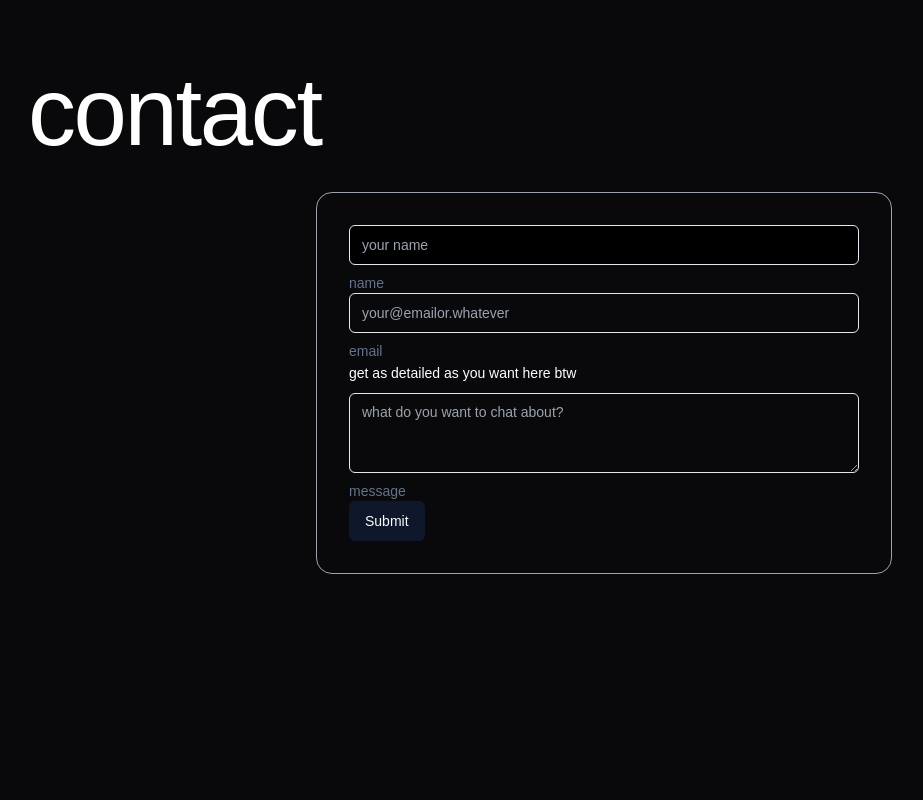
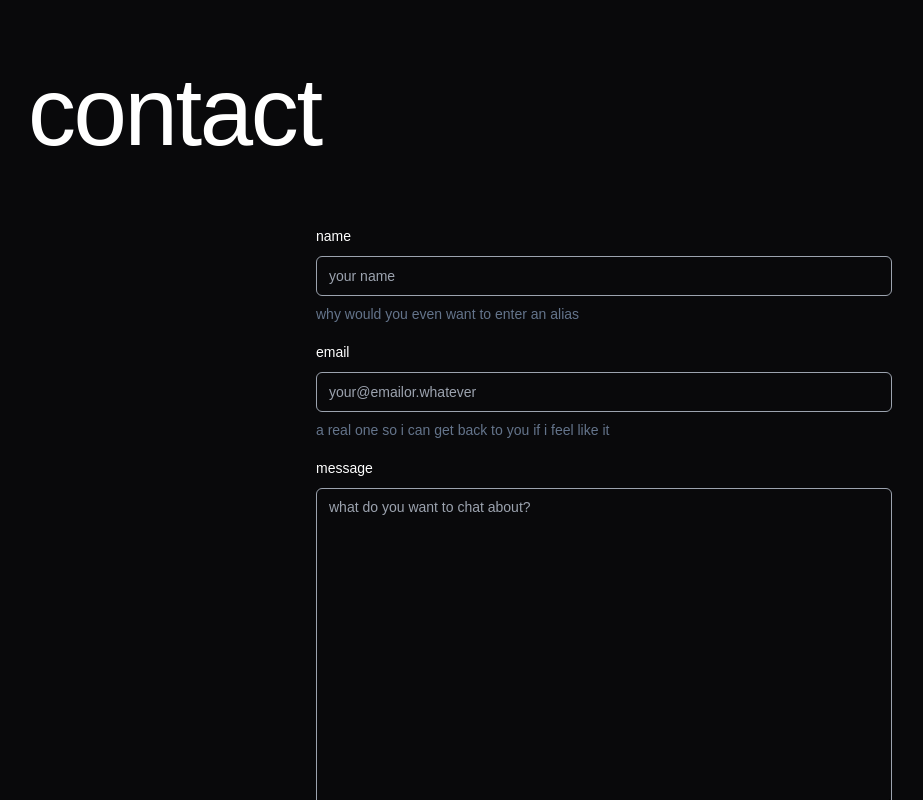
Before and after one commit to nikhilYates/gen-two, a Next.js app in the folder nikhilyates-two/: page / in a window 1280 px wide. Shown: the part 4792-5592 px from the top of the page, without its empty margins (36-959 px from the left). Built offline with nearby package versions, Linux system fonts and the light colour scheme.

Commit message:
contact form layout

```diff
--- a/nikhilyates-two/data/contents.json
+++ b/nikhilyates-two/data/contents.json
@@ -25,7 +25,7 @@
         "title": "contact",
         "description": "i know, i know - you're begging to hire me",
         "photoUrl": "",
-        "link": ""
+        "link": "contact"
     },
     {
         "id": 5,
--- a/nikhilyates-two/src/app/contact/page.tsx
+++ b/nikhilyates-two/src/app/contact/page.tsx
@@ -17,16 +17,17 @@ import { Textarea } from "@/components/ui/textarea"
 
 
 const formSchema = z.object({
-    name: z.string().min(2, {
-        message: "enter a name"
-    }).max(50),
-    email: z.string().email({
-        message: "enter a valid email address"
-    }),
-    message: z.string().min(10, {
-        message: 'no spam please. how can i help?'
-    }
-    ).max(500),
+    name: z.string()
+        .min(2, { message: "enter a name" })
+        .max(50)
+        .nonempty({ message: "name is required" }),
+    email: z.string()
+        .email({ message: "enter a valid email address" })
+        .nonempty({ message: "email is required" }),
+    message: z.string()
+        .min(10, { message: 'no spam please. how can i help?' })
+        .max(500)
+        .nonempty({ message: "message is required" }),
 });
 
 export function ContactForm() {
@@ -41,68 +42,87 @@ export function ContactForm() {
     }
 
     return (
-        <div id='experience' className='bg-zinc-950 h-screen w-screen p-16 flex flex-col gap-8'>
+        <div id='contact' className='bg-zinc-950 h-screen w-screen p-16 flex flex-col gap-8'>
             <div className='w-full flex flex-col gap-3'>
                 <h1 className='scroll-m-20 text-4xl font-extralight tracking-tight lg:text-8xl text-white'>contact</h1>
             </div>
             <div className="w-full flex flex-row justify-center">
-                <div className="w-[50%]">
+                <div className="md:w-full lg:w-[50%]">
                     <Form {...form}>
                         <form onSubmit={form.handleSubmit(onSubmit)} className="space-y-8">
+                            <div className="rounded-2xl pt-8 flex flex-col gap-4">
+
                                 <FormField
                                     control={form.control}
                                     name="name"
                                     render={({ field }) => (
-                                <div className="rounded-2xl p-8 border border-gray-400 transition-all
-                                    duration-1000 hover:border-white">
                                         <FormItem>
+                                            <FormLabel className="text-white">name</FormLabel>
                                             <FormControl>
                                                 <Input
+                                                    id="name"
                                                     type='text'
                                                     placeholder="your name"
-                                                className="bg-black text-white placeholder:text-gray-400"
+                                                    className="bg-zinc-950 placeholder:text-gray-400 border border-gray-400 text-zinc-100"
                                                     {...field}
                                                 />
                                             </FormControl>
                                             <FormDescription>
-                                            name
+                                                why would you even want to enter an alias
                                             </FormDescription>
                                             <FormMessage />
                                         </FormItem>
+                                    )}
+                                />
 
+                                <FormField
+                                    control={form.control}
+                                    name="email"
+                                    render={({ field }) => (
                                         <FormItem>
+                                            <FormLabel className="text-white">email</FormLabel>
                                             <FormControl>
                                                 <Input
+                                                    id="email"
                                                     type='email'
                                                     placeholder="your@emailor.whatever"
-                                                className="bg-zinc-950 text-white placeholder:text-gray-400"
+                                                    className="bg-zinc-950 placeholder:text-gray-400 border border-gray-400 text-zinc-100"
                                                     {...field}
                                                 />
                                             </FormControl>
                                             <FormDescription>
-                                            email
+                                                a real one so i can get back to you if i feel like it
                                             </FormDescription>
                                             <FormMessage />
                                         </FormItem>
+                                    )}
+                                />
 
+                                <FormField
+                                    control={form.control}
+                                    name="message"
+                                    render={({ field }) => (
                                         <FormItem>
-                                        <FormLabel className="text-white">get as detailed as you want here btw</FormLabel>
+                                            <FormLabel className="text-white">message</FormLabel>
                                             <FormControl>
                                                 <Textarea
                                                     placeholder="what do you want to chat about?"
                                                     id='message-2'
-                                                className="bg-zinc-950 text-white placeholder:text-gray-400"
+                                                    className="bg-zinc-950 min-h-[20rem] placeholder:text-gray-400 border border-gray-400 text-zinc-100"
+                                                    {...field}
                                                 />
                                             </FormControl>
                                             <FormDescription>
-                                            message
+                                                i'll report you to csis/cia if you spam me i swear
                                             </FormDescription>
                                             <FormMessage />
                                         </FormItem>
-                                    <Button type="submit">Submit</Button>
-                                </div>
                                     )}
                                 />
+                                <div className='w-full flex flex-row justify-center'>
+                                    <Button type="submit" variant={'secondary'}><b>Submit</b></Button>
+                                </div>
+                            </div>
                         </form>
                     </Form>
                 </div>
```
Lines whose indentation alone changed are shown as unchanged.
